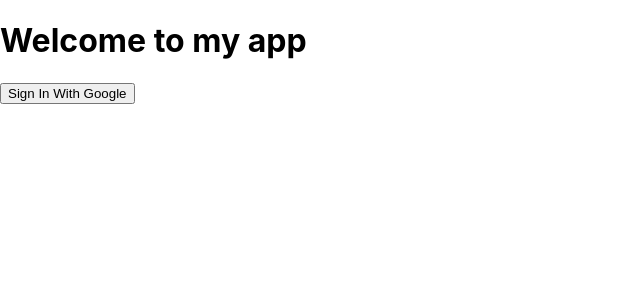
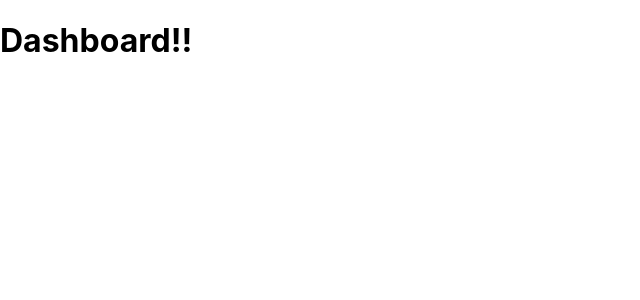
Before and after one commit to TiaSinghania/scrap-map, a React (Create React App) app: page /dashboard in a window 1280 px wide. Shown: the top 300 px of the page, without its empty margins (0-640 px from the left). Built offline with nearby package versions, Linux system fonts and the light colour scheme.

Commit message:
redirected to dashboard after successful sign in

```diff
--- a/package.json
+++ b/package.json
@@ -10,6 +10,7 @@
     "firebase": "^11.8.1",
     "react": "^19.1.0",
     "react-dom": "^19.1.0",
+    "react-router-dom": "^7.6.1",
     "react-scripts": "5.0.1",
     "web-vitals": "^2.1.4"
   },
--- a/src/App.js
+++ b/src/App.js
@@ -1,10 +1,15 @@
-import Home from './pages/Home'
+import { BrowserRouter as Router, Route, Routes } from "react-router-dom";
+import Home from "./pages/Home";
+import Dashboard from "./pages/Dashboard";
 
 function App() {
   return (
-    <div>
-      <Home />
-    </div>
+    <Router>
+      <Routes>
+        <Route path="/" element={<Home />} />
+        <Route path="/dashboard" element={<Dashboard />} />
+      </Routes>
+    </Router>
   );
 }
 
--- a/src/components/auth-components.js
+++ b/src/components/auth-components.js
@@ -1,9 +1,14 @@
+import { useNavigate } from "react-router-dom";
 import { signInWithGooglePopup } from "../utils/firebase-utils"
 
 const SignIn = () => {
+    const navigate = useNavigate(); // React Router hook for navigation
     const logGoogleUser = async () => {
             const response = await signInWithGooglePopup();
             console.log(response);
+            if (response) {
+                navigate("/dashboard"); // Redirect after successful login
+            }
         }
     return (
             <div>
```
Also changed, not shown: 1 other file (tests, documents, lock files or other folders).
